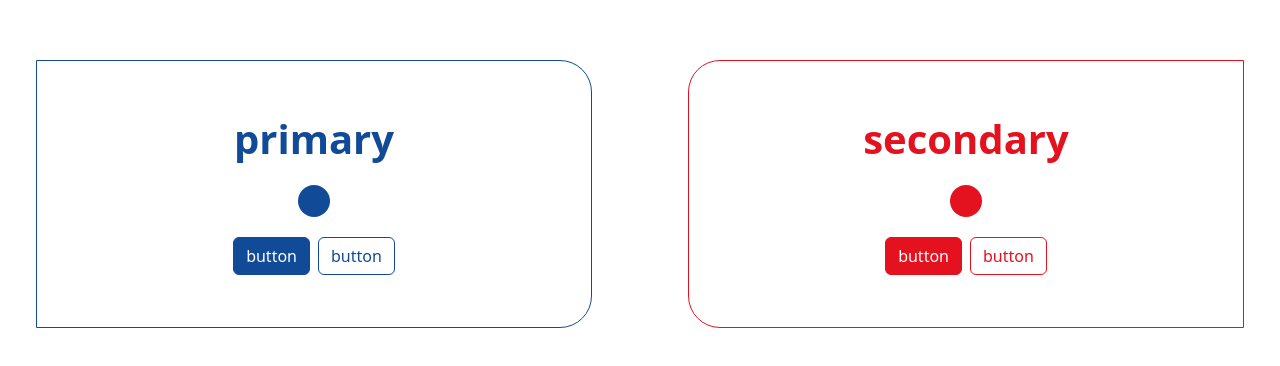
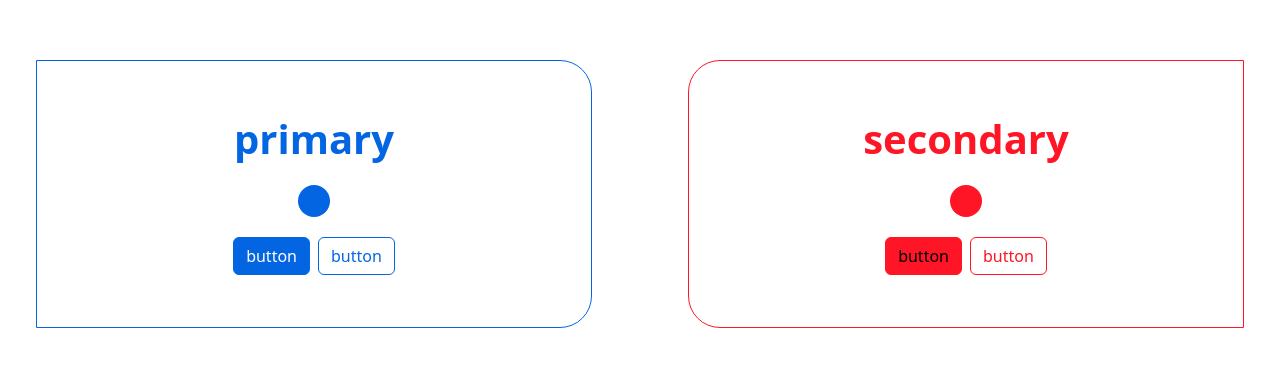
Before and after one commit to arabiimad/Home-of-Gaming, a React (Vite) app: page / in a window 1280 px wide. Shown: the part 206-572 px from the top of the page. Built offline with nearby package versions, Linux system fonts and the light colour scheme.

Commit message:
chnage colors

```diff
--- a/src/App.scss
+++ b/src/App.scss
@@ -1,5 +1,5 @@
-$primary: #114b98;
-$secondary: #e4121f;
+$primary: #0465e3;
+$secondary: #ff1525;
 
 @import "../node_modules/bootstrap/scss/bootstrap.scss";
 
```
